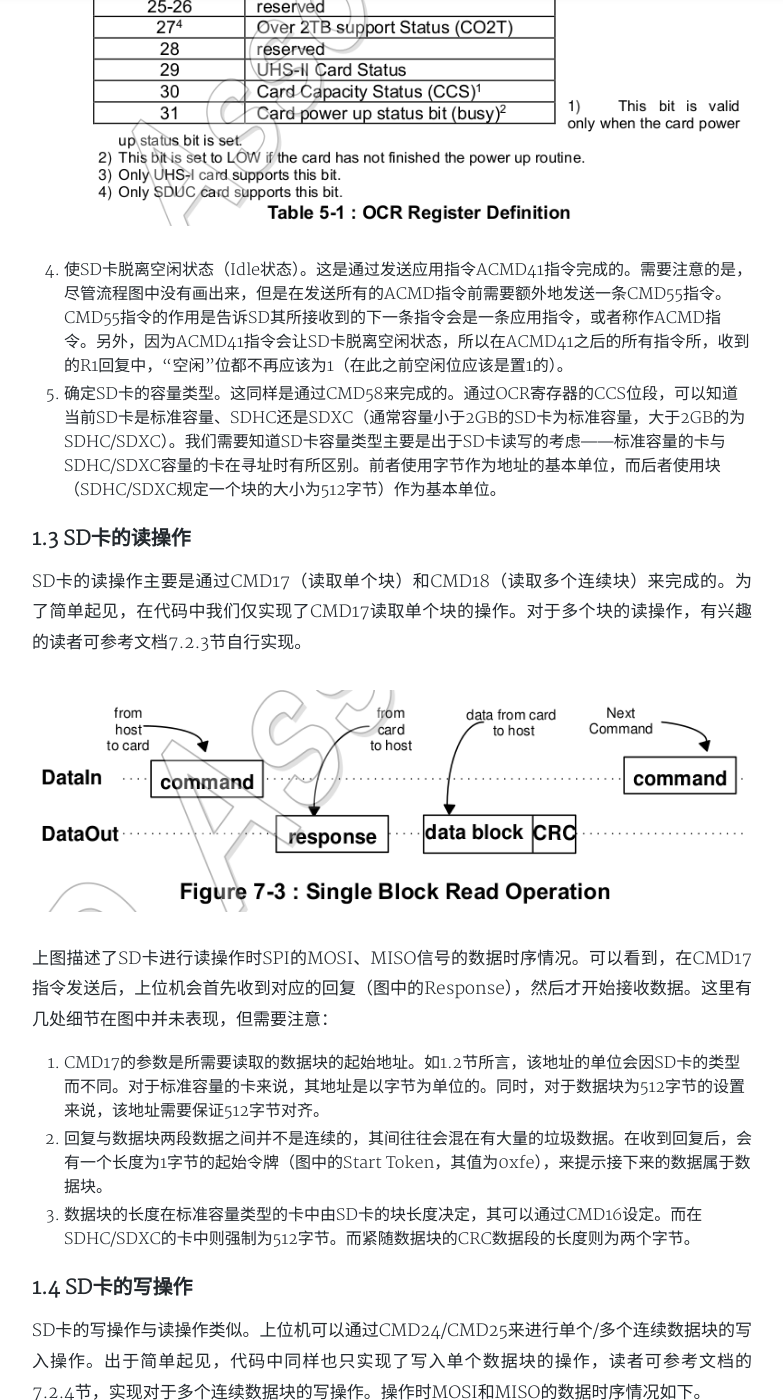
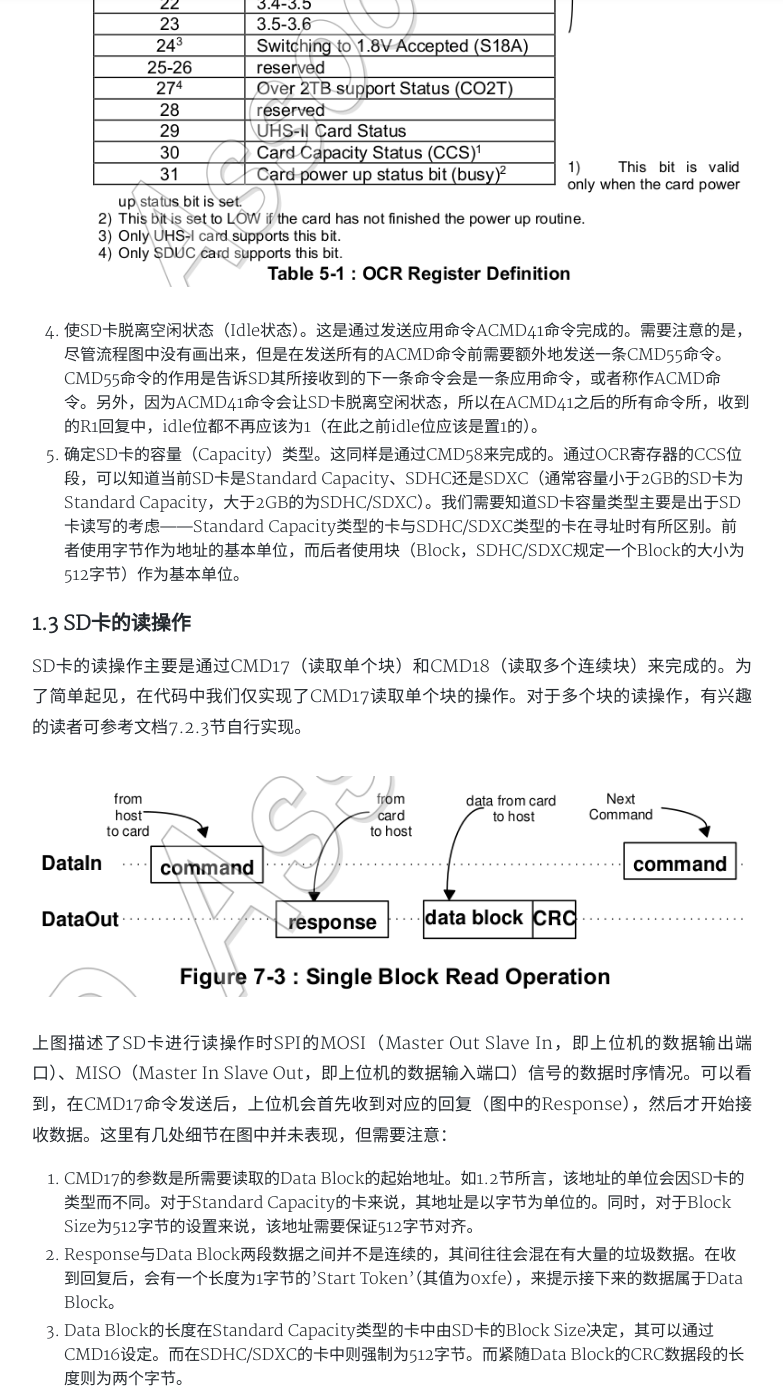
Before and after one commit to HUST-OS/qf.rs, a Jekyll site: the page built from _posts/2021-05-20-基于SPI模式的SD卡驱动.md, in a window 1280 px wide and 1400 px high, scrolled down 3161 px. Shown: the whole window, without its empty margins (248-1031 px from the left). Built offline with Jekyll 4.4.1, drawn with Linux system fonts in a browser that asks for light colours; nearby versions of some CDN libraries; a style sheet for code colours, icons or effects is not loaded; some of the changed text lies outside the part shown.

Commit message:
对文中的部分术语加注了英语原文

```diff
--- a/_posts/2021-05-20-基于SPI模式的SD卡驱动.md
+++ b/_posts/2021-05-20-基于SPI模式的SD卡驱动.md
@@ -21,26 +21,26 @@ SD卡驱动是xv6-k210项目文件系统开发的一环。在设计中，我们
 
 关于SPI协议的相关细节可以参考[_SPI通信协议详解_](https://zhuanlan.zhihu.com/p/150121520)这篇文章。
 
-在解决了通信协议的问题之后，我们便可以开始着手SD卡驱动的开发了。作为参考，SD协会给出的文档《第一部分：物理层简化协议规范 8.00版》（以下简称“文档”）的第7章《SPI模式》中对此有着详细的描述。感兴趣的读者可以自行查阅文档。
+在解决了通信协议的问题之后，我们便可以开始着手SD卡驱动的开发了。作为参考，SD Association给出的文档_Part1\_Physical\_Layer\_Simplified\_Specification\_Ver8.00.pdf_（以下简称“文档”）的第7章“_SPI Mode_”中对此有着详细的描述。感兴趣的读者可以自行查阅文档。
 
-上位机对SD卡的操作是通过发送指令来完成的。在SPI模式下，一条完整的指令包含指令序号、指令参数以及CRC7校验位。而为了简单起见，大部分时候我们都将使用“指令X”或“CMD X”来代指某一条指令，其中X为该指令的序号。CMD指令的格式如下图所示。同时，在SPI模式下，发送任何一条指令都必然能够收到回复（Response），可以通过回复内容判断指令的执行情况。关于CMD指令和回复的详细内容详见文档7.3节。
+上位机对SD卡的操作是通过发送CMD命令来完成的。在SPI模式下，一条完整的CMD命令包含命令序号（Command Index）、命令参数（Argument）以及CRC7校验位。而为了简单起见，大部分时候我们都将使用“CMD _X_”来代指某一条命令，其中_X_为该命令的序号。CMD命令的格式如下图所示。同时，在SPI模式下，发送任何一条命令都必然能够收到回复（Response），可以通过回复内容判断命令的执行情况。关于CMD命令和回复的详细内容详见文档7.3节。
 
 ![](/assets/img/sd_spi_cmd_format.png)
 
 ### 1.2 SD卡的初始化
 
-选择在SPI模式下对SD卡进行初始化。文档在7.2.1小节《模式选择与初始化》中详细地描述了这一过程。其大致流程如下图所示
+选择在SPI模式下对SD卡进行初始化。文档在7.2.1小节“_Mode Selection and Initialization_”中详细地描述了这一过程。其大致流程如下图所示
 
 ![](/assets/img/sd_spi_init.png)
 
 上图中的操作可大致分为如下几个部分：
 
-1. 让SD卡进入SPI模式。这一操作是通过发送CMD0指令来完成的。
-2. 确认SD卡的“接口操作条件”。该操作通过CMD8指令来完成。通过发送该指令，上位机会确认其所提供的工作电压是否满足SD卡的要求。需要注意的是，CMD8并不总是能收到SD卡的回复。能否收到回复取决于SD卡的版本。
-3. 进一步确定SD卡的工作电压区间满足要求。这是通过CMD58指令实现的。如下图所示，该指令的回复为SD卡OCR寄存器中的内容。这里我们主要检查VDD电压窗口位段。
+1. 让SD卡进入SPI模式。这一操作是通过发送CMD0命令来完成的。
+2. 确认SD卡的“_Interface Operation Condition_”。该操作通过CMD8命令来完成。通过发送该命令，Host会确认其所提供的工作电压是否满足SD卡的要求。需要注意的是，CMD8并不总是能收到SD卡的回复。能否收到回复取决于SD卡的版本。
+3. 进一步确定SD卡的工作电压区间满足要求。这是通过CMD58命令实现的。如下图所示，该命令的回复为SD卡OCR寄存器中的内容。这里我们主要检查“VDD Voltage Window“位段。
 ![](/assets/img/sd_spi_ocr.png)
-4. 使SD卡脱离空闲状态（Idle状态）。这是通过发送应用指令ACMD41指令完成的。需要注意的是，尽管流程图中没有画出来，但是在发送所有的ACMD指令前需要额外地发送一条CMD55指令。CMD55指令的作用是告诉SD其所接收到的下一条指令会是一条应用指令，或者称作ACMD指令。另外，因为ACMD41指令会让SD卡脱离空闲状态，所以在ACMD41之后的所有指令所，收到的R1回复中，“空闲”位都不再应该为1（在此之前空闲位应该是置1的）。
-5. 确定SD卡的容量类型。这同样是通过CMD58来完成的。通过OCR寄存器的CCS位段，可以知道当前SD卡是标准容量、SDHC还是SDXC（通常容量小于2GB的SD卡为标准容量，大于2GB的为SDHC/SDXC）。我们需要知道SD卡容量类型主要是出于SD卡读写的考虑——标准容量的卡与SDHC/SDXC容量的卡在寻址时有所区别。前者使用字节作为地址的基本单位，而后者使用块（SDHC/SDXC规定一个块的大小为512字节）作为基本单位。
+4. 使SD卡脱离空闲状态（Idle状态）。这是通过发送应用命令ACMD41命令完成的。需要注意的是，尽管流程图中没有画出来，但是在发送所有的ACMD命令前需要额外地发送一条CMD55命令。CMD55命令的作用是告诉SD其所接收到的下一条命令会是一条应用命令，或者称作ACMD命令。另外，因为ACMD41命令会让SD卡脱离空闲状态，所以在ACMD41之后的所有命令所，收到的R1回复中，idle位都不再应该为1（在此之前idle位应该是置1的）。
+5. 确定SD卡的容量（Capacity）类型。这同样是通过CMD58来完成的。通过OCR寄存器的CCS位段，可以知道当前SD卡是Standard Capacity、SDHC还是SDXC（通常容量小于2GB的SD卡为Standard Capacity，大于2GB的为SDHC/SDXC）。我们需要知道SD卡容量类型主要是出于SD卡读写的考虑——Standard Capacity类型的卡与SDHC/SDXC类型的卡在寻址时有所区别。前者使用字节作为地址的基本单位，而后者使用块（Block，SDHC/SDXC规定一个Block的大小为512字节）作为基本单位。
 
 ### 1.3 SD卡的读操作
 
@@ -48,10 +48,10 @@ SD卡的读操作主要是通过CMD17（读取单个块）和CMD18（读取多
 
 ![](/assets/img/sd_spi_read_single_block.png)
 
-上图描述了SD卡进行读操作时SPI的MOSI、MISO信号的数据时序情况。可以看到，在CMD17指令发送后，上位机会首先收到对应的回复（图中的Response），然后才开始接收数据。这里有几处细节在图中并未表现，但需要注意：
-1. CMD17的参数是所需要读取的数据块的起始地址。如1.2节所言，该地址的单位会因SD卡的类型而不同。对于标准容量的卡来说，其地址是以字节为单位的。同时，对于数据块为512字节的设置来说，该地址需要保证512字节对齐。
-2. 回复与数据块两段数据之间并不是连续的，其间往往会混在有大量的垃圾数据。在收到回复后，会有一个长度为1字节的起始令牌（图中的Start Token，其值为0xfe），来提示接下来的数据属于数据块。
-3. 数据块的长度在标准容量类型的卡中由SD卡的块长度决定，其可以通过CMD16设定。而在SDHC/SDXC的卡中则强制为512字节。而紧随数据块的CRC数据段的长度则为两个字节。
+上图描述了SD卡进行读操作时SPI的MOSI（Master Out Slave In，即上位机的数据输出端口）、MISO（Master In Slave Out，即上位机的数据输入端口）信号的数据时序情况。可以看到，在CMD17命令发送后，上位机会首先收到对应的回复（图中的Response），然后才开始接收数据。这里有几处细节在图中并未表现，但需要注意：
+1. CMD17的参数是所需要读取的Data Block的起始地址。如1.2节所言，该地址的单位会因SD卡的类型而不同。对于Standard Capacity的卡来说，其地址是以字节为单位的。同时，对于Block Size为512字节的设置来说，该地址需要保证512字节对齐。
+2. Response与Data Block两段数据之间并不是连续的，其间往往会混在有大量的垃圾数据。在收到回复后，会有一个长度为1字节的'Start Token'（其值为0xfe），来提示接下来的数据属于Data Block。
+3. Data Block的长度在Standard Capacity类型的卡中由SD卡的Block Size决定，其可以通过CMD16设定。而在SDHC/SDXC的卡中则强制为512字节。而紧随Data Block的CRC数据段的长度则为两个字节。
 
 ### 1.4 SD卡的写操作
 
@@ -60,19 +60,19 @@ SD卡的写操作与读操作类似。上位机可以通过CMD24/CMD25来进行
 ![](/assets/img/sd_spi_write_single_block.png)
 
 有几点需要注意：
-1. 该图是从SD卡的角度出发的。数据入口、数据出口（图中的DataIn与DataOut）均是相对于SD卡而言的。
+1. 该图是从SD卡的角度出发的。图中的DataIn、DataOut均是相对于SD卡而言的。
 2. CMD24的参数同样也是需要写入的起始地址，其要求与CMD17一致。
-3. 在上位机发送完数据块中的数据后，需要发送一段长度为两个字节的CRC。但SD卡并不会根据CRC对所收到的数据进行校验。
-4. 在SD卡完成数据块的接收后，SD卡才会通过DataOut发送一个字节的数据回复令牌（图中的Data Response Token，它的取值详见文档7.3.3.1节）。然后SD卡会花费一段时间处理上位机发送的数据。在此期间内SD卡会将DataOut端口置为低电平，直至数据处理完成。
+3. 在上位机发送完Data Block中的数据后，需要发送一段长度为两个字节的CRC。但SD卡并不会根据CRC对所收到的数据进行校验。
+4. 在SD卡完成Data Block的接收后，SD卡才会通过DataOut发送一个字节的Data Response Token（其取值详见文档7.3.3.1节）。然后SD卡会花费一段时间处理上位机发送的数据。在此期间内SD卡会将DataOut端口置为低电平，直至数据处理完成。可以通过轮询的方式访问DataOut端口判断SD卡的处理是否完成。
 5. 在确认SD卡处理完成后，应当发送CMD13确认SD卡的处理结果。CMD13所收到的回复格式如下。
 ![](/assets/img/sd_spi_cmd13_response.png)
 
 ## 尾声
 
-本来在最开始是没打算自己编写SD驱动的，毕竟重复造轮子不可取（笑）。但是奈何使用勘智的代码总能跑出奇怪的BUG，就算定位了问题也不知道怎么修改，就索性找到SD协会提供的规范自己实现一个了。因为是自己编写的，知根知底，日后维护起来也会轻松一些。
+本来在最开始是没打算自己编写SD驱动的，毕竟重复造轮子不可取（笑）。但是奈何使用勘智的代码总能跑出奇怪的BUG，就算定位了问题也不知道怎么修改，就索性找到SD Association提供的Specification自己实现一个了。因为是自己编写的，知根知底，日后维护起来也会轻松一些。
 
 在这里我要感谢车春池@[hustccc](https://github.com/SKTT1Ryze)同学在此前所做的大量的代码移植工作，代码中SPI协议的部分均来自于他的工作。同时我也要感谢陆思彤@[AtomHeartCoder](https://github.com/AtomHeartCoder)同学，他为xv6-k210系统编写了对FAT32文件系统的相关支持。他的工作为我所编写的代码提供了大量的测试，同时他本人也在代码的编写过程中提多次指出代码中所存在的问题。
 
 最后，受制于时间有限、笔者能力有限等因素，代码以及文档中不可避免地会存在疏漏，欢迎各位读者指正。
 
-作者：刘一鸣 @retrhelo <artyomliu@qq.com>
+作者：刘一鸣 @retrhelo <artyomliu@foxmail.com>
```
